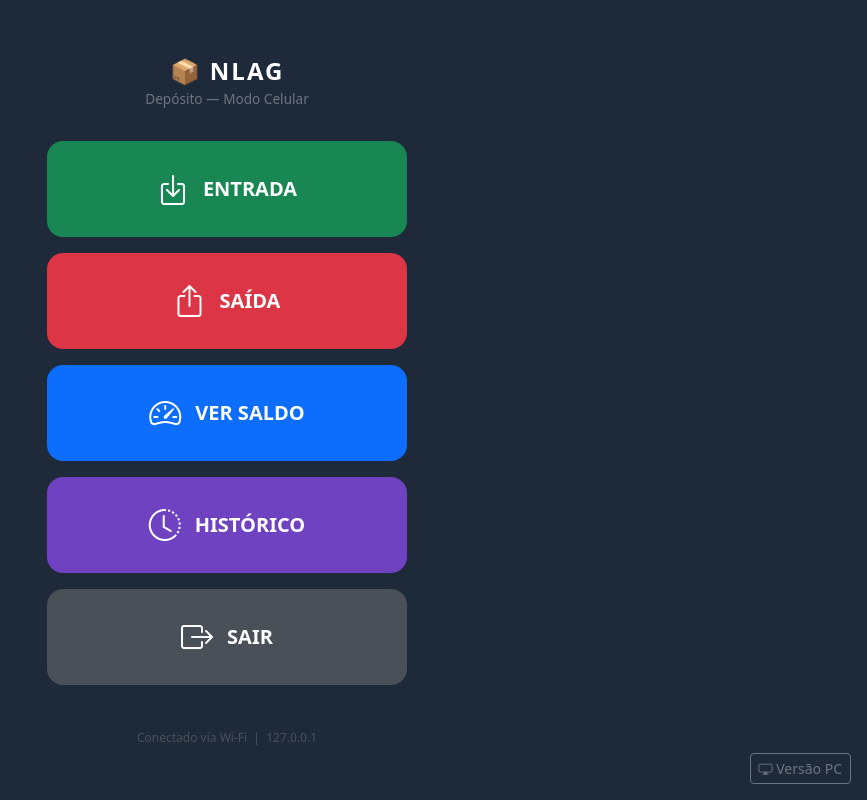
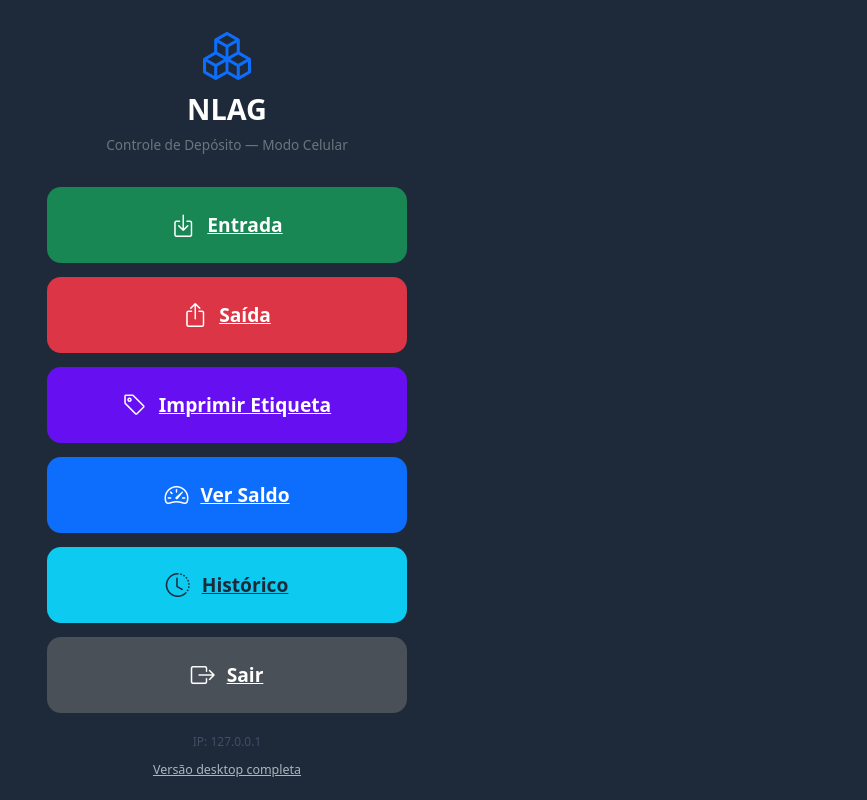
Before and after one commit to gu1001216-arch/NLAG, a Flask app: page /coletor in a window 1280 px wide. Shown: the whole page, without its empty margins (413-1280 px from the left). Run offline with Flask 3, Linux system fonts and the light colour scheme; the visitor is signed in with stand-in values (Sample User, id 1); some libraries are stand-ins or nearby versions.

Commit message:
coletor.html

```diff
--- a/templates/coletor.html
+++ b/templates/coletor.html
@@ -3,72 +3,56 @@
 <head>
   <meta charset="UTF-8">
   <meta name="viewport" content="width=device-width, initial-scale=1, maximum-scale=1">
-  <title>NLAG — Coletor</title>
+  <title>NLAG — Modo Celular</title>
   <link href="https://cdn.jsdelivr.net/npm/bootstrap@5.3.3/dist/css/bootstrap.min.css" rel="stylesheet">
   <link href="https://cdn.jsdelivr.net/npm/bootstrap-icons@1.11.3/font/bootstrap-icons.css" rel="stylesheet">
   <style>
-    body {
-      background: #1e2a3a;
-      min-height: 100vh;
-      display: flex;
-      flex-direction: column;
-      align-items: center;
-      justify-content: center;
-      padding: 24px 16px;
-    }
-    .titulo    { color:#fff; font-size:1.5rem; font-weight:700;
-                 text-align:center; letter-spacing:2px; }
-    .subtitulo { color:#6c757d; font-size:0.85rem;
-                 text-align:center; margin-bottom:32px; }
-    .btn-coletor {
-      width: 100%; max-width: 360px;
-      padding: 24px 16px; font-size: 1.25rem; font-weight: 700;
-      border-radius: 16px; margin-bottom: 16px; border: none;
-      display: flex; align-items: center; justify-content: center;
-      gap: 14px; text-decoration: none;
-      transition: transform 0.1s, opacity 0.1s;
-      -webkit-tap-highlight-color: transparent;
-    }
-    .btn-coletor:active  { transform: scale(0.97); opacity: 0.85; }
-    .btn-coletor i       { font-size: 2rem; }
-    .btn-entrada         { background:#198754; color:#fff; }
-    .btn-saida           { background:#dc3545; color:#fff; }
-    .btn-saldo           { background:#0d6efd; color:#fff; }
-    .btn-historico       { background:#6f42c1; color:#fff; }
-    .btn-sair            { background:#495057; color:#fff; }
-    .rodape              { color:#495057; font-size:0.75rem;
-                           text-align:center; margin-top:28px; }
-    .versao-pc {
-      position: fixed; bottom: 16px; right: 16px;
-    }
+    body { background: #1e2a3a; min-height: 100vh; display: flex; flex-direction: column; align-items: center; justify-content: center; padding: 20px; }
+    .btn-coletor { width: 100%; padding: 20px; font-size: 1.2rem; font-weight: 700; border-radius: 14px; margin-bottom: 14px; border: none; display: flex; align-items: center; justify-content: center; gap: 12px; transition: transform 0.1s, opacity 0.2s; }
+    .btn-coletor:active { transform: scale(0.97); opacity: 0.85; }
+    .btn-entrada  { background: #198754; color: #fff; }
+    .btn-saida    { background: #dc3545; color: #fff; }
+    .btn-saldo    { background: #0d6efd; color: #fff; }
+    .btn-etiqueta { background: #6610f2; color: #fff; }
+    .btn-historico{ background: #0dcaf0; color: #1e2a3a; }
+    .btn-sair     { background: #495057; color: #fff; }
+    .logo-box { text-align: center; margin-bottom: 32px; }
+    .logo-box h2 { color: #fff; font-weight: 700; font-size: 1.8rem; }
+    .logo-box p  { color: #6c757d; font-size: 0.85rem; }
+    .footer-info { color: #3d5068; font-size: 0.75rem; text-align: center; margin-top: 20px; }
+    .desktop-link { color: #6c757d; font-size: 0.78rem; text-align: center; margin-top: 10px; }
+    .desktop-link a { color: #adb5bd; }
   </style>
 </head>
 <body>
-  <div class="titulo">📦 NLAG</div>
-  <div class="subtitulo">Depósito — Modo Celular</div>
-
-  <a href="/entrada"   class="btn-coletor btn-entrada">
-    <i class="bi bi-box-arrow-in-down"></i> <span>ENTRADA</span>
-  </a>
-  <a href="/saida"     class="btn-coletor btn-saida">
-    <i class="bi bi-box-arrow-up"></i> <span>SAÍDA</span>
-  </a>
-  <a href="/"          class="btn-coletor btn-saldo">
-    <i class="bi bi-speedometer2"></i> <span>VER SALDO</span>
-  </a>
-  <a href="/historico" class="btn-coletor btn-historico">
-    <i class="bi bi-clock-history"></i> <span>HISTÓRICO</span>
-  </a>
-  <a href="/logout"    class="btn-coletor btn-sair">
-    <i class="bi bi-box-arrow-right"></i> <span>SAIR</span>
-  </a>
-
-  <div class="rodape">
-    Conectado via Wi-Fi &nbsp;|&nbsp; {{ request.remote_addr }}
+  <div style="width:100%;max-width:360px;">
+    <div class="logo-box">
+      <i class="bi bi-boxes" style="font-size:3rem;color:#0d6efd;"></i>
+      <h2>NLAG</h2>
+      <p>Controle de Depósito — Modo Celular</p>
+    </div>
+    <a href="/entrada"          class="btn-coletor btn-entrada">
+      <i class="bi bi-box-arrow-in-down" style="font-size:1.5rem;"></i> Entrada
+    </a>
+    <a href="/saida"            class="btn-coletor btn-saida">
+      <i class="bi bi-box-arrow-up" style="font-size:1.5rem;"></i> Saída
+    </a>
+    <a href="/imprimir_etiqueta" class="btn-coletor btn-etiqueta">
+      <i class="bi bi-tag" style="font-size:1.5rem;"></i> Imprimir Etiqueta
+    </a>
+    <a href="/"                 class="btn-coletor btn-saldo">
+      <i class="bi bi-speedometer2" style="font-size:1.5rem;"></i> Ver Saldo
+    </a>
+    <a href="/historico"        class="btn-coletor btn-historico">
+      <i class="bi bi-clock-history" style="font-size:1.5rem;"></i> Histórico
+    </a>
+    <a href="/logout"           class="btn-coletor btn-sair">
+      <i class="bi bi-box-arrow-right" style="font-size:1.5rem;"></i> Sair
+    </a>
+    <div class="footer-info">IP: {{ request.remote_addr }}</div>
+    <div class="desktop-link">
+      <a href="/">Versão desktop completa</a>
+    </div>
   </div>
-
-  <a href="/" class="versao-pc btn btn-outline-secondary btn-sm">
-    <i class="bi bi-display"></i> Versão PC
-  </a>
 </body>
 </html>
```
